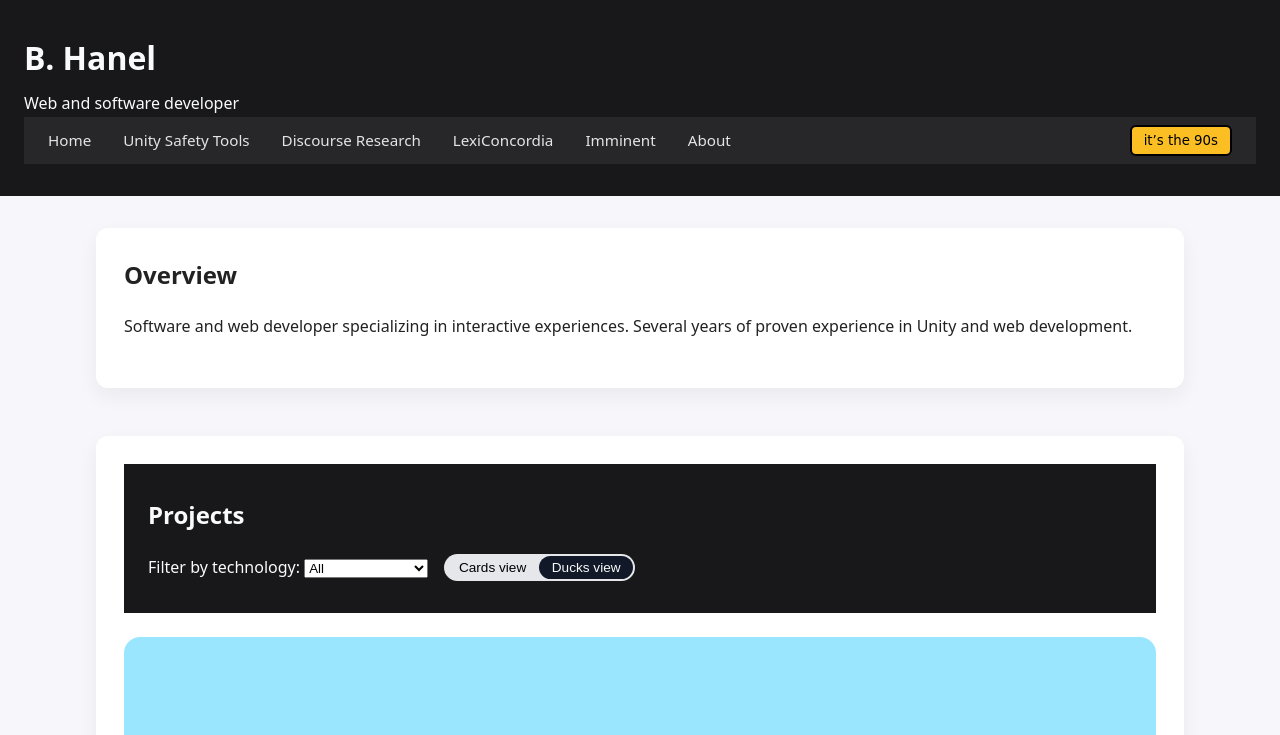
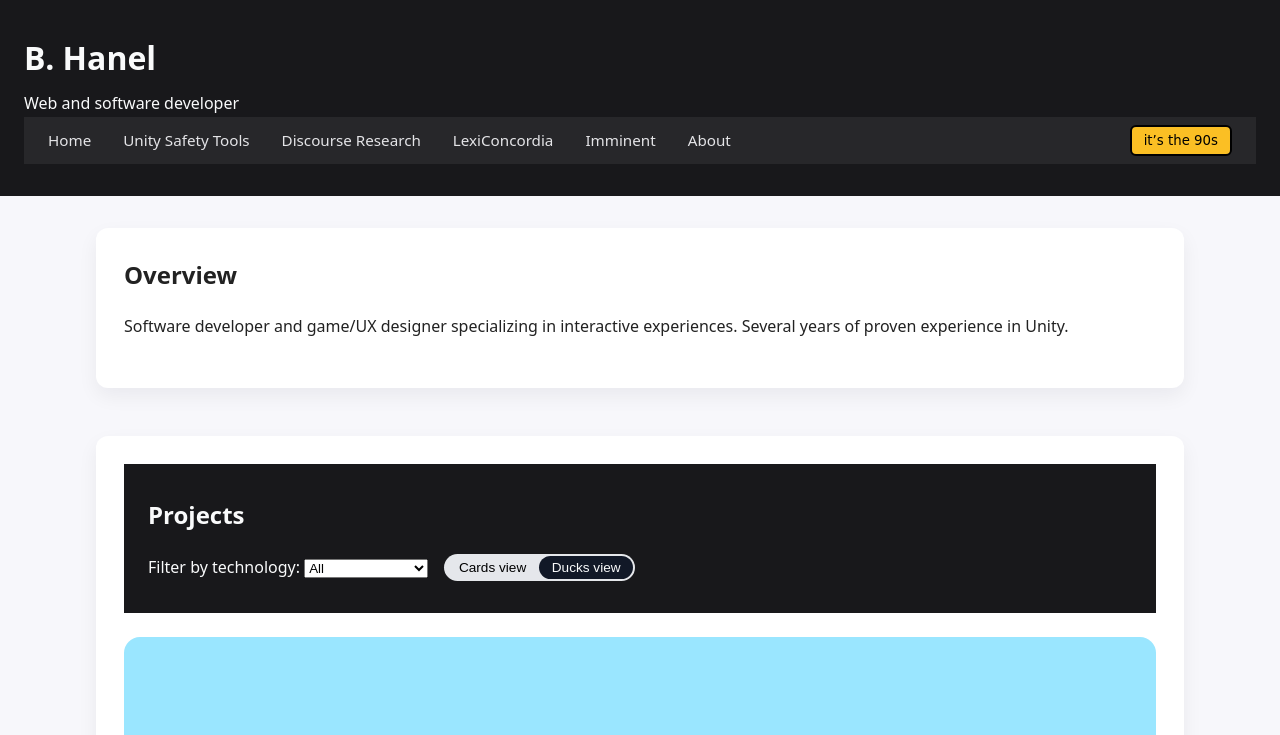
Before and after one commit to beehanel/portfolio, a Vue app: page / in a window 1280 px wide. Shown: the top 735 px of the page. Built offline with nearby package versions, Linux system fonts and the light colour scheme.

Commit message:
Revise professional description in HomePage.vue
Updated the description to reflect a broader skill set.

```diff
--- a/src/pages/HomePage.vue
+++ b/src/pages/HomePage.vue
@@ -3,7 +3,7 @@
     <section class="intro-section">
       <h2>Overview</h2>
       <p>
-        Software and web developer specializing in interactive experiences. Several years of proven experience in Unity and web development.
+        Software developer and game/UX designer specializing in interactive experiences. Several years of proven experience in Unity.
       </p>
     </section>
 
```
